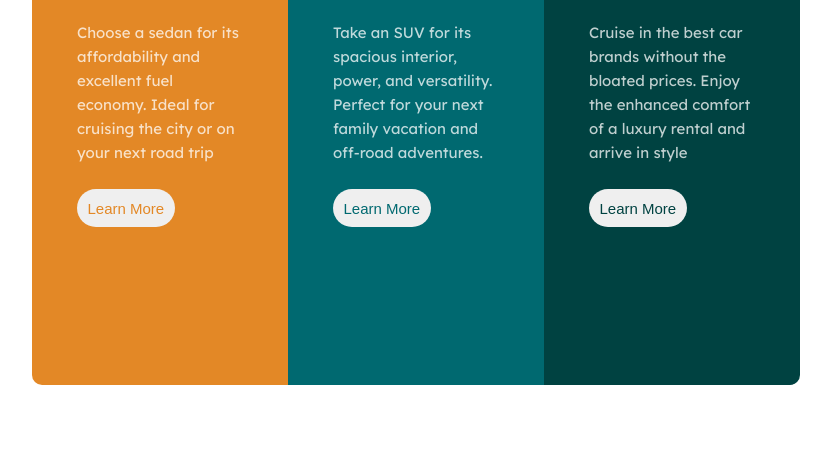
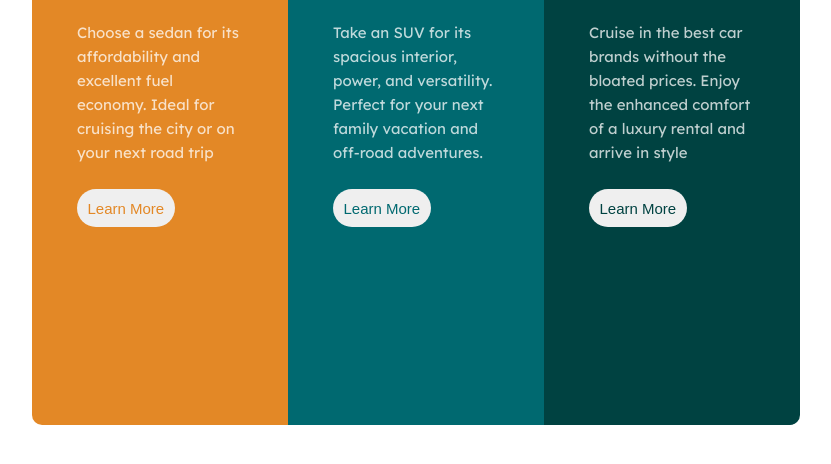
Before and after one commit to ogunkoyaalfred/First-Project, a plain HTML site: page index.html in a window 1280 px wide. Shown: the part 220-684 px from the top of the page, without its empty margins (224-1055 px from the left). Drawn offline with Linux system fonts and the light colour scheme.

Commit message:
First Commit

```diff
--- a/stylesheet.css
+++ b/stylesheet.css
@@ -63,7 +63,7 @@ h2 {
 @media (min-width : 1022px) {
     .background {
         background-color: hsl(31, 77%, 52%);
-        height: 70vh;
+        height: 75vh;
         width: 20%;
         padding: 3rem;
         margin: 0;
@@ -75,7 +75,7 @@ h2 {
     }
     .second-background {
         background: hsl(184, 100%, 22%);
-        height: 70vh;
+        height: 75vh;
         line-height: 1.6;
         width: 20%;
         margin: 0;
@@ -84,7 +84,7 @@ h2 {
 
     .third-background{
         background-color: hsl(179, 100%, 13%);
-        height: 70vh;
+        height: 75vh;
         line-height: 1.6;
         width: 20%;
         margin: 0;
```
